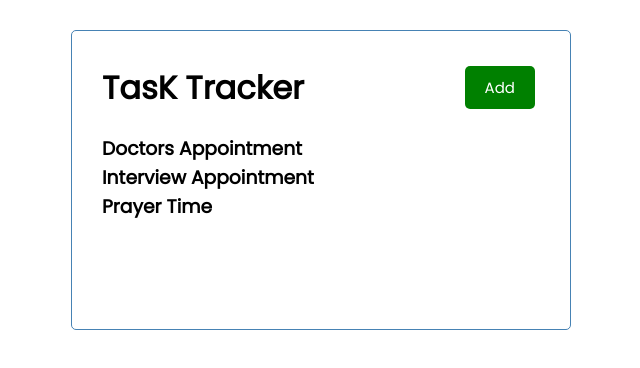
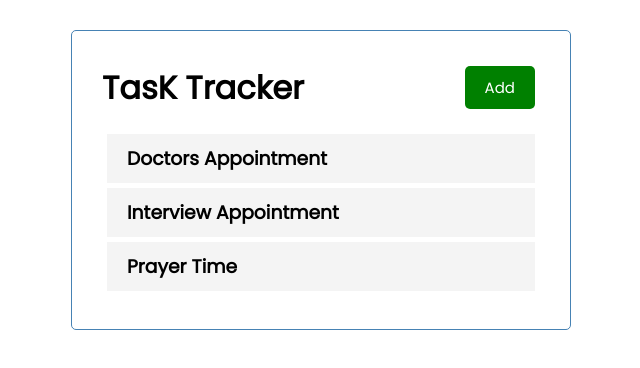
Before and after one commit to djsmacker01/task-tracker, a React (Create React App) app: page / in a window 1280 px wide. Shown: the top 368 px of the page, without its empty margins (319-959 px from the left). Built offline with nearby package versions, Linux system fonts and the light colour scheme.

Commit message:
Add Task Comp

```diff
--- /dev/null
+++ b/src/Components/Task.jsx
@@ -0,0 +1,11 @@
+import React from 'react'
+
+const Task = ({task}) => {
+  return (
+    <div className='task'>
+      <h3>{task.text}</h3>
+    </div>
+  )
+}
+
+export default Task
--- a/src/Components/Tasks.jsx
+++ b/src/Components/Tasks.jsx
@@ -1,3 +1,4 @@
+import Task from "./Task";
 
 
 const Tasks = ({tasks}) => {
@@ -6,7 +7,7 @@
   return (
     <>
       {tasks.map((task) => (
-        <h3 key={task.id}>{task.text}</h3>
+       <Task key={task.id} task={task}/>
       ))}
     </>
   );
```
